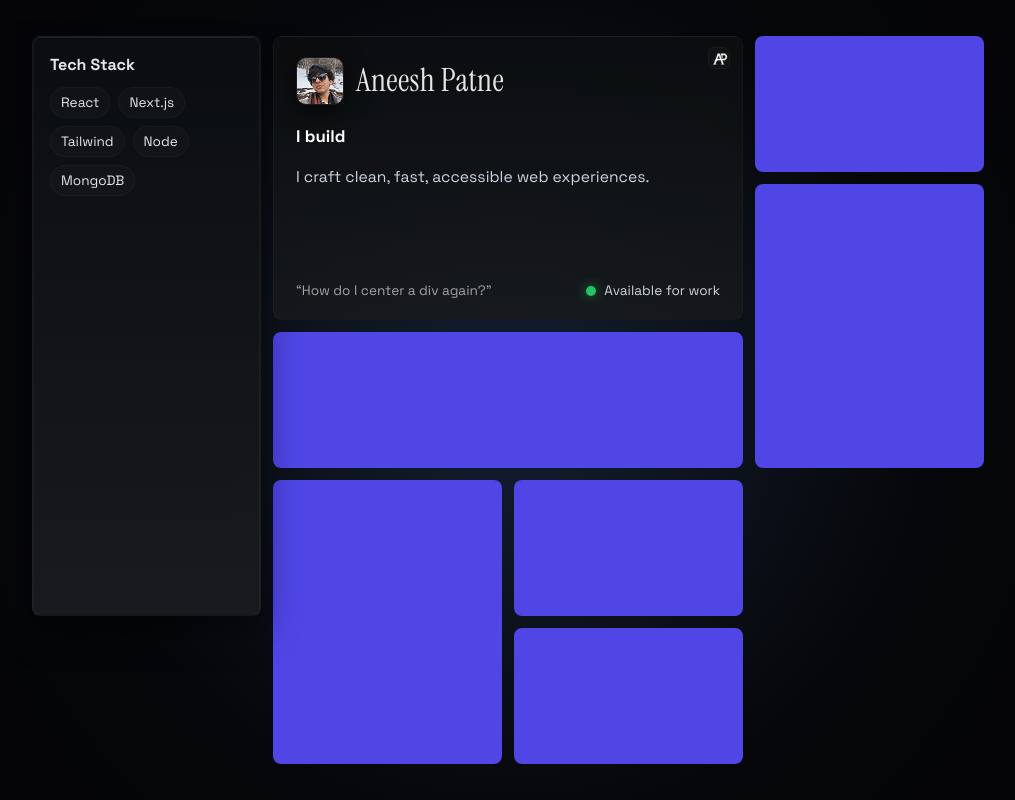
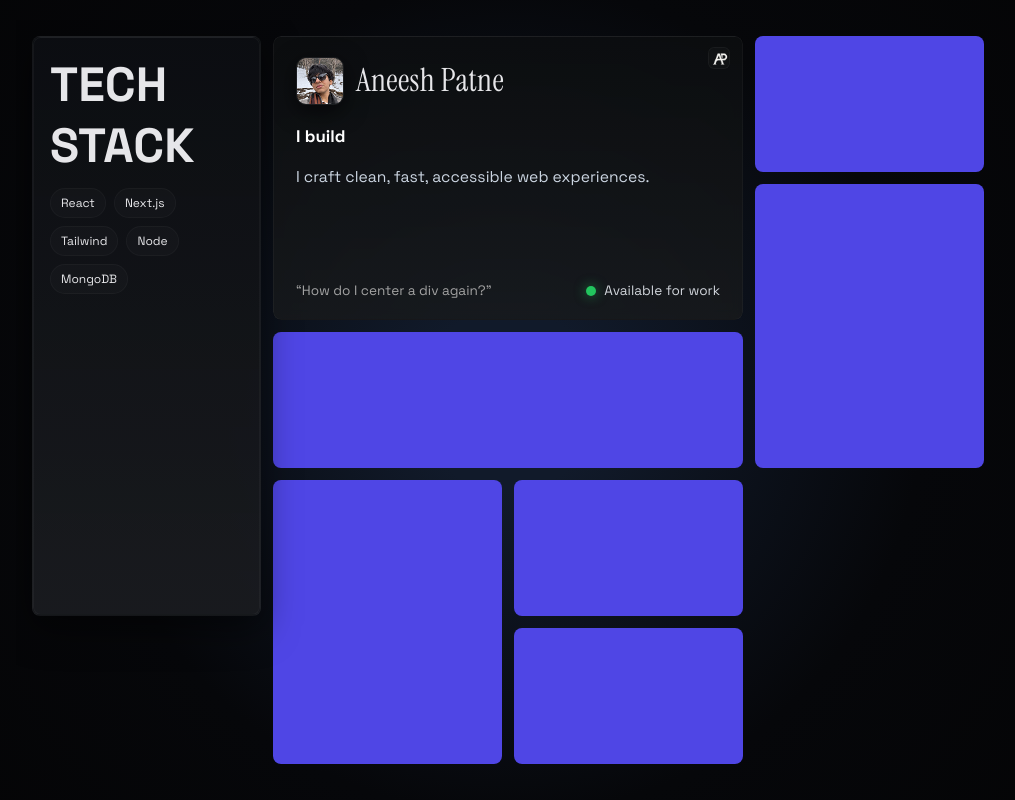
Before and after one commit to aneeshpatne/Personal-Portfolio, a Next.js app: page /profile in a window 1280 px wide. Shown: the whole page, without its empty margins (132-1147 px from the left). Built offline with nearby package versions, Linux system fonts and the light colour scheme.

Commit message:
feat: update TechStack component styles and structure for improved presentation

```diff
--- a/src/components/TechStack.jsx
+++ b/src/components/TechStack.jsx
@@ -3,14 +3,14 @@ export default function TechStack() {
   const tech = ["React", "Next.js", "Tailwind", "Node", "MongoDB"];
   return (
     <aside className={styles.stack}>
-      <h3 className={styles.title}>Tech Stack</h3>
-      <ul className={styles.list}>
+      <h3 className={styles.title}>TECH STACK</h3>
+      <div className={styles.list}>
         {tech.map((t) => (
-          <li key={t} className={styles.item}>
+          <div key={t} className={styles.item}>
             {t}
-          </li>
+          </div>
         ))}
-      </ul>
+      </div>
     </aside>
   );
 }
--- a/src/components/style/techStack.module.css
+++ b/src/components/style/techStack.module.css
@@ -19,7 +19,7 @@
 
 .title {
   margin: 0;
-  font-size: 1rem;
+  font-size: 3rem;
   font-weight: 700;
 }
 
@@ -36,6 +36,6 @@
   background: rgba(255, 255, 255, 0.02);
   padding: 6px 10px;
   border-radius: 9999px;
-  font-size: 0.85rem;
+  font-size: 0.75rem;
   border: 1px solid rgba(255, 255, 255, 0.03);
 }
```
